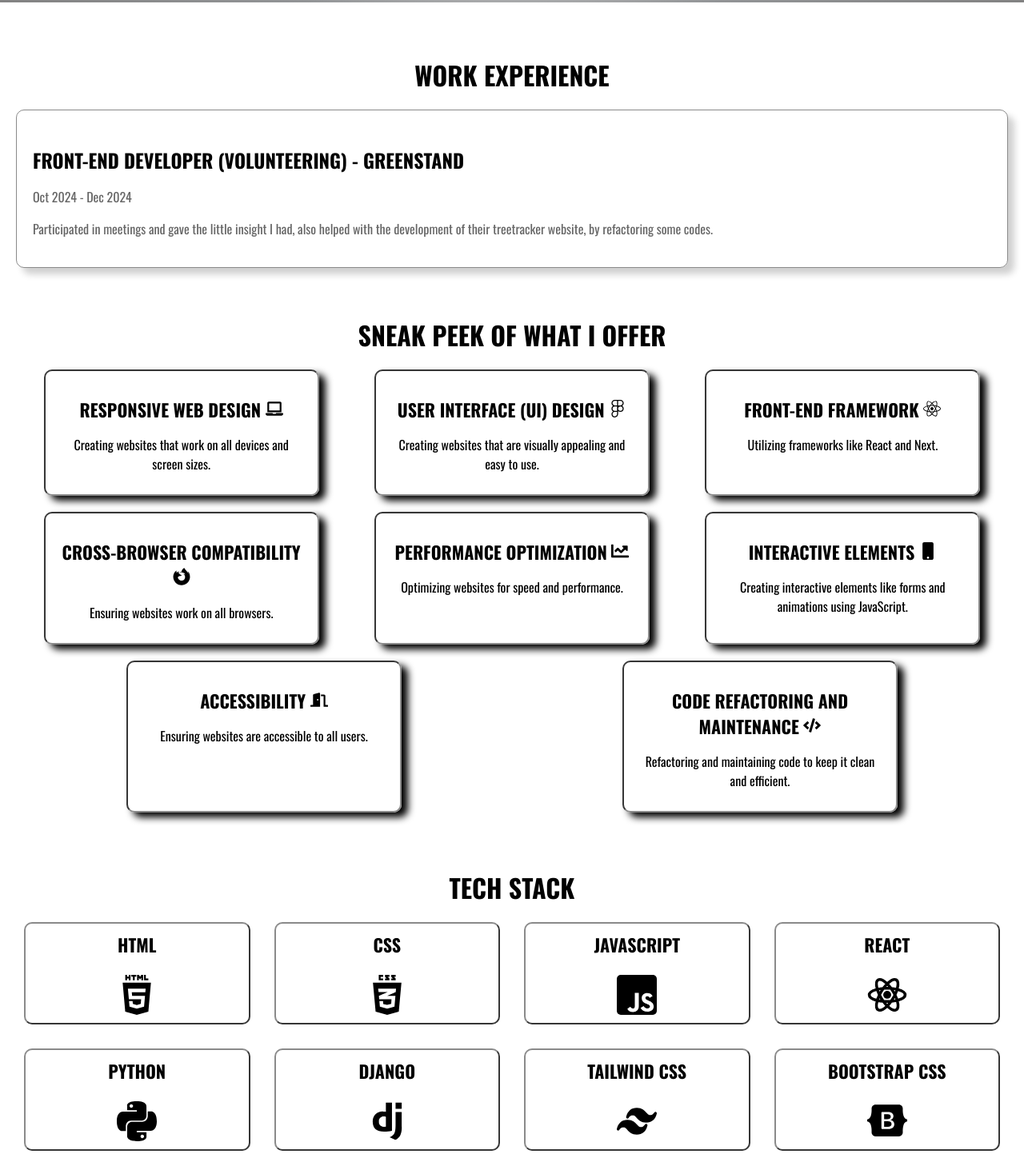
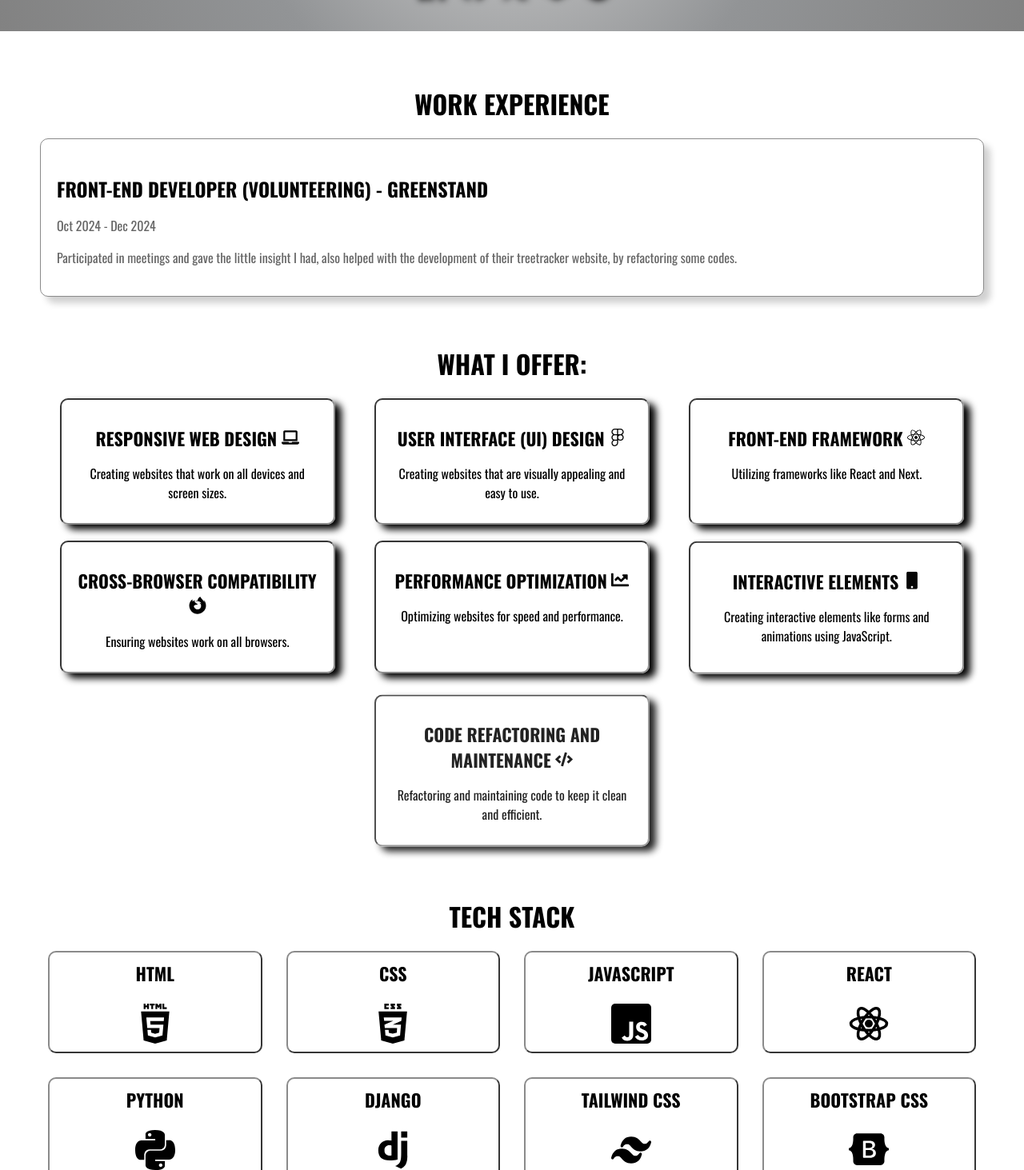
Before and after one commit to Otonbara/portfolio_website2.0, a React (Vite) app in the folder otonbara/: page / in a window 1280 px wide. Shown: the part 1337-2800 px from the top of the page at 80% size. Built offline with nearby package versions, Linux system fonts and the light colour scheme.

Commit message:
Add framer-motion and react-intersection-observer dependencies; update Projects and Contact pages for improved UI and responsiveness

```diff
--- a/otonbara/package.json
+++ b/otonbara/package.json
@@ -10,10 +10,12 @@
     "preview": "vite preview"
   },
   "dependencies": {
+    "framer-motion": "^12.4.1",
     "react": "^19.0.0",
     "react-dom": "^19.0.0",
     "react-fast-marquee": "^1.6.5",
     "react-icons": "^5.4.0",
+    "react-intersection-observer": "^9.15.1",
     "react-multi-carousel": "^2.8.5"
   },
   "devDependencies": {
--- a/otonbara/src/pages/About.jsx
+++ b/otonbara/src/pages/About.jsx
@@ -1,6 +1,6 @@
 import '../style.css'
 import CV from '../assets/CV2.pdf'
-import { FaDownload, FaLaptop, FaFigma, FaCode, FaReact, FaFirefoxBrowser, FaChartLine, FaMobile, FaDoorOpen } from 'react-icons/fa'
+import { FaDownload, FaLaptop, FaFigma, FaCode, FaReact, FaFirefoxBrowser, FaChartLine, FaMobile } from 'react-icons/fa'
 import GitHubIMG from '../assets/github-142-svgrepo-com.svg'
 import LinkedInIMG from '../assets/linkedin-161-svgrepo-com.svg'
 import SpotifyIMG from '../assets/spotify-162-svgrepo-com.svg'
@@ -18,11 +18,49 @@ import FirebaseImg from '../assets/firebase-svgrepo-com.svg';
 import GitImg from '../assets/git-svgrepo-com.svg';
 import GitHubImg from '../assets/github-142-svgrepo-com.svg';
 import AWSImg from '../assets/aws-svgrepo-com.svg';
+import { motion, useAnimation } from 'framer-motion';
+import { useInView } from 'react-intersection-observer';
 
 const About = () => {
+    const aboutControls = useAnimation();
+    const experienceControls = useAnimation();
+    const servicesControls = useAnimation();
+    const techStackControls = useAnimation();
+
+    const { ref: aboutRef, inView: aboutInView } = useInView({ triggerOnce: true });
+    const { ref: experienceRef, inView: experienceInView } = useInView({ triggerOnce: true });
+    const { ref: servicesRef, inView: servicesInView } = useInView({ triggerOnce: true });
+    const { ref: techStackRef, inView: techStackInView } = useInView({ triggerOnce: true });
+
+    if (aboutInView) {
+        aboutControls.start("visible");
+    }
+
+    if (experienceInView) {
+        experienceControls.start("visible");
+    }
+
+    if (servicesInView) {
+        servicesControls.start("visible");
+    }
+
+    if (techStackInView) {
+        techStackControls.start("visible");
+    }
+
     return (
         <>
-            <section id='about' className='about'>
+            <motion.section
+                id='about'
+                className='about'
+                ref={aboutRef}
+                initial="hidden"
+                animate={aboutControls}
+                variants={{
+                    hidden: { opacity: 0, y: 50 },
+                    visible: { opacity: 1, y: 0, transition: { duration: 0.5 } }
+                }}
+            >
                 <div className='about-content'>
                     <h2>GET TO KNOW ME</h2>
                     <p>
@@ -46,10 +84,19 @@ const About = () => {
                         <li className='social-link'><a href="https://open.spotify.com/user/31fxwcmwc2bgjzodpt2shpljpnkq?si=12e46c1427544f02" target='blank'><img src={SpotifyIMG} alt="Spotify"/></a></li>
                     </ul>
                 </div>
-            </section>
+            </motion.section>
 
-            {/* EXPERIENCE */}
-            <section id='experience' className='experience'>
+            <motion.section
+                id='experience'
+                className='experience'
+                ref={experienceRef}
+                initial="hidden"
+                animate={experienceControls}
+                variants={{
+                    hidden: { opacity: 0, x: 50 },
+                    visible: { opacity: 1, x: 0, transition: { duration: 0.5 } }
+                }}
+            >
                 <h2>WORK EXPERIENCE</h2>
                 <div className="experience-cards">
                     <div className="experience-card">
@@ -62,125 +109,92 @@ const About = () => {
                         </p>
                     </div>
                 </div>
-            </section>
+            </motion.section>
 
-            {/* SERVICES */}
-            <section id='services' className='services'>
-                <h2>SNEAK PEEK OF WHAT I OFFER</h2>
+            <motion.section
+                id='services'
+                className='services'
+                ref={servicesRef}
+                initial="hidden"
+                animate={servicesControls}
+                variants={{
+                    hidden: { opacity: 0, y: 50 },
+                    visible: { opacity: 1, y: 0, transition: { duration: 0.5 } }
+                }}
+            >
+                <h2>WHAT I OFFER:</h2>
                 <div className="service-cards">
-                    <div className="service-card">
-                        <h3>RESPONSIVE WEB DESIGN <FaLaptop/></h3>
-                        <p>Creating websites that work on all devices and screen sizes.</p>
-                    </div>
-                    <div className="service-card">
-                        <h3>USER INTERFACE (UI) DESIGN <FaFigma/></h3>
-                        <p>Creating websites that are visually appealing and easy to use.</p>
-                    </div>
-                    <div className="service-card">
-                        <h3>FRONT-END FRAMEWORK <FaReact/></h3>
-                        <p>Utilizing frameworks like React and Next.</p>
-                    </div>
-                    <div className="service-card">
-                        <h3>CROSS-BROWSER COMPATIBILITY <FaFirefoxBrowser/></h3>
-                        <p>Ensuring websites work on all browsers.</p>
-                    </div>
-                    <div className="service-card">
-                        <h3>PERFORMANCE OPTIMIZATION <FaChartLine/></h3>
-                        <p>Optimizing websites for speed and performance.</p>
-                    </div>
-                    <div className="service-card">
-                        <h3>INTERACTIVE ELEMENTS <FaMobile/></h3>
-                        <p>Creating interactive elements like forms and animations using JavaScript.</p>
-                    </div>
-                    <div className="service-card">
-                        <h3>ACCESSIBILITY <FaDoorOpen/></h3>
-                        <p>Ensuring websites are accessible to all users.</p>
-                    </div>
-                    <div className="service-card">
-                        <h3>CODE REFACTORING AND MAINTENANCE <FaCode/></h3>
-                        <p>Refactoring and maintaining code to keep it clean and efficient.</p>
-                    </div>
+                    {[
+                        { title: 'RESPONSIVE WEB DESIGN', icon: <FaLaptop/>, description: 'Creating websites that work on all devices and screen sizes.' },
+                        { title: 'USER INTERFACE (UI) DESIGN', icon: <FaFigma/>, description: 'Creating websites that are visually appealing and easy to use.' },
+                        { title: 'FRONT-END FRAMEWORK', icon: <FaReact/>, description: 'Utilizing frameworks like React and Next.' },
+                        { title: 'CROSS-BROWSER COMPATIBILITY', icon: <FaFirefoxBrowser/>, description: 'Ensuring websites work on all browsers.' },
+                        { title: 'PERFORMANCE OPTIMIZATION', icon: <FaChartLine/>, description: 'Optimizing websites for speed and performance.' },
+                        { title: 'INTERACTIVE ELEMENTS', icon: <FaMobile/>, description: 'Creating interactive elements like forms and animations using JavaScript.' },
+                        { title: 'CODE REFACTORING AND MAINTENANCE', icon: <FaCode/>, description: 'Refactoring and maintaining code to keep it clean and efficient.' }
+                    ].map((service, index) => (
+                        <motion.div
+                            className="service-card"
+                            key={index}
+                            initial="hidden"
+                            animate={servicesControls}
+                            variants={{
+                                hidden: { opacity: 0, y: 50 },
+                                visible: { opacity: 1, y: 0, transition: { duration: 0.5, delay: index * 0.55 } }
+                            }}
+                        >
+                            <h3>{service.title} {service.icon}</h3>
+                            <p>{service.description}</p>
+                        </motion.div>
+                    ))}
                 </div>
-            </section>
+            </motion.section>
 
-            {/* TECH STACK */}
-            <section id='tech-stack' className='tech-stack'>
+            <motion.section
+                id='tech-stack'
+                className='tech-stack'
+                ref={techStackRef}
+                initial="hidden"
+                animate={techStackControls}
+                variants={{
+                    hidden: { opacity: 0, y: 50 },
+                    visible: { opacity: 1, y: 0, transition: { duration: 0.5 } }
+                }}
+            >
                 <h2>TECH STACK</h2>
                 <div className="tech-stack-cards">
-                    <div className="tech-stack-card">
-                        <h3>HTML</h3>
-                        <div className="tech-stack-card-image">
-                            <img src={HTMLImg} alt="HTML" />
-                        </div>
-                    </div>
-                    <div className="tech-stack-card">
-                        <h3>CSS</h3>
-                        <div className="tech-stack-card-image">
-                            <img src={CSSImg} alt="CSS" />
-                        </div>
-                    </div>
-                    <div className="tech-stack-card">
-                        <h3>JAVASCRIPT</h3>
-                        <div className="tech-stack-card-image">
-                            <img src={JSImg} alt="JS" />
-                        </div>
-                    </div>
-                    <div className="tech-stack-card">
-                        <h3>REACT</h3>
-                        <div className="tech-stack-card-image">
-                            <img src={ReactImg} alt="React" />
-                        </div>
-                    </div>
-                    <div className="tech-stack-card">
-                        <h3>PYTHON</h3>
-                        <div className="tech-stack-card-image">
-                            <img src={PythonImg} alt="Python" />
-                        </div>
-                    </div>
-                    <div className="tech-stack-card">
-                        <h3>DJANGO</h3>
-                        <div className="tech-stack-card-image">
-                            <img src={DjangoImg} alt="Django" />
-                        </div>
-                    </div>
-                    <div className="tech-stack-card">
-                        <h3>TAILWIND CSS</h3>
-                        <div className="tech-stack-card-image">
-                            <img src={TailwindImg} alt="Tailwind" />
-                        </div>
-                    </div>
-                    <div className="tech-stack-card">
-                        <h3>BOOTSTRAP CSS</h3>
-                        <div className="tech-stack-card-image">
-                            <img src={BootstrapImg} alt="Bootstrap" />
-                        </div>
-                    </div>
-                    <div className="tech-stack-card">
-                        <h3>GIT</h3>
-                        <div className="tech-stack-card-image">
-                            <img src={GitImg} alt="Git" />
-                        </div>
-                    </div>
-                    <div className="tech-stack-card">
-                        <h3>GITHUB</h3>
-                        <div className="tech-stack-card-image">
-                            <img src={GitHubImg} alt="GitHub" />
-                        </div>
-                    </div>
-                    <div className="tech-stack-card">
-                        <h3>AWS</h3>
-                        <div className="tech-stack-card-image">
-                            <img src={AWSImg} alt="AWS" />
-                        </div>
-                    </div>
-                    <div className="tech-stack-card">
-                        <h3>FIREBASE</h3>
-                        <div className="tech-stack-card-image">
-                            <img src={FirebaseImg} alt="Firebase" />
-                        </div>
-                    </div>
+                    {[
+                        { title: 'HTML', img: HTMLImg },
+                        { title: 'CSS', img: CSSImg },
+                        { title: 'JAVASCRIPT', img: JSImg },
+                        { title: 'REACT', img: ReactImg },
+                        { title: 'PYTHON', img: PythonImg },
+                        { title: 'DJANGO', img: DjangoImg },
+                        { title: 'TAILWIND CSS', img: TailwindImg },
+                        { title: 'BOOTSTRAP CSS', img: BootstrapImg },
+                        { title: 'GIT', img: GitImg },
+                        { title: 'GITHUB', img: GitHubImg },
+                        { title: 'AWS', img: AWSImg },
+                        { title: 'FIREBASE', img: FirebaseImg }
+                    ].map((tech, index) => (
+                        <motion.div
+                            className="tech-stack-card"
+                            key={index}
+                            initial="hidden"
+                            animate={techStackControls}
+                            variants={{
+                                hidden: { opacity: 0, y: 50 },
+                                visible: { opacity: 1, y: 0, transition: { duration: 0.5, delay: index * 0.55 } }
+                            }}
+                        >
+                            <h3>{tech.title}</h3>
+                            <div className="tech-stack-card-image">
+                                <img src={tech.img} alt={tech.title} />
+                            </div>
+                        </motion.div>
+                    ))}
                 </div>
-            </section>
+            </motion.section>
         </>
     );
 };
--- a/otonbara/src/style.css
+++ b/otonbara/src/style.css
@@ -11,7 +11,7 @@ body {
 /* ABOUT */
 .about {
     background-image: radial-gradient(circle, #d0d0d0, #929496, #828282);
-    padding: 20px;
+    padding: 20px 50px;
     margin-top: 20px;
 }
 
@@ -76,7 +76,7 @@ body {
 /* EXPERIENCE */
 .experience {
     margin-top: 20px;
-    padding: 20px;
+    padding: 20px 50px;
 }
 
 .experience h2 {
@@ -111,7 +111,7 @@ body {
 /* SERVICES */
 .services {
     margin-top: 20px;
-    padding: 20px;
+    padding: 20px 50px;
 }
 
 .services h2 {
@@ -169,7 +169,7 @@ body {
 /* TECH STACK */
 .tech-stack {
     margin-top: 20px;
-    padding: 20px;
+    padding: 20px 50px;
 }
 
 .tech-stack h2 {
@@ -220,7 +220,8 @@ body {
 /* PROJECTS */
 .projects {
     margin-top: 20px;
-    padding: 20px;
+    padding: 20px 50px;
+    background-color: #8a8a8a;
     box-shadow: 5px 10px 10px #828282;
 }
 
@@ -235,6 +236,7 @@ body {
 .project-card {
     padding: 20px;
     border: ridge 2px #8a8a8a;
+    background-color: #fff;
     border-radius: 10px;
     text-align: center;
     box-shadow: 8px 6px 10px #000;
@@ -305,32 +307,6 @@ body {
     color: #000;
 }
 
-.custom-arrow {
-    background: none;
-    border: none;
-    color: #000;
-    font-size: 24px;
-    cursor: pointer;
-    position: absolute;
-    top: 35%;
-    transform: translateY(-50%);
-    z-index: 1;
-    padding: 5px 8px;
-}
-
-.left-arrow {
-    left: 10px;
-}
-
-.right-arrow {
-    right: 10px;
-}
-
-.custom-arrow:hover {
-    border: 2px solid black;
-    border-radius: 50%;
-}
-
 .contact {
     margin-top: 20px;
     padding: 20px;
@@ -347,7 +323,7 @@ body {
 .contact p {
     color: #000;
     font-size: 24px;
-    text-align: justify;
+    text-align: center;
 }
 
 .contact-links {
```
Also changed, not shown: otonbara/src/components/Hero.jsx (+31 -5 lines), otonbara/src/pages/Contact.jsx (+4 -7 lines), otonbara/src/pages/Projects.jsx (+2 -15 lines), 1 other file (tests, documents, lock files or other folders).
